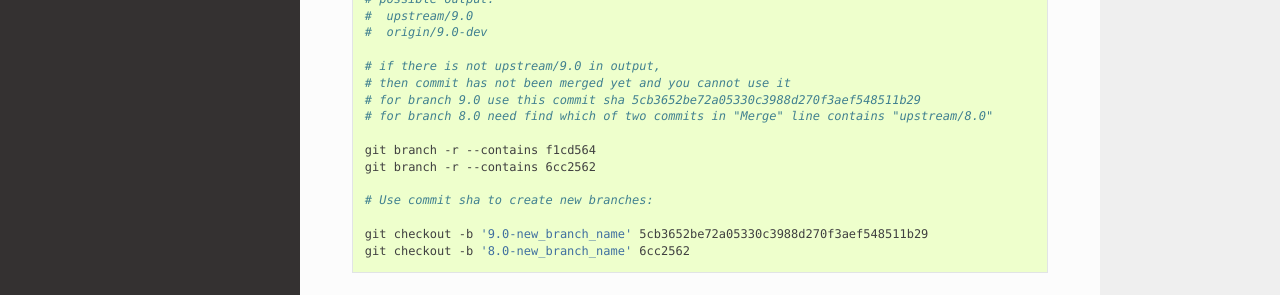
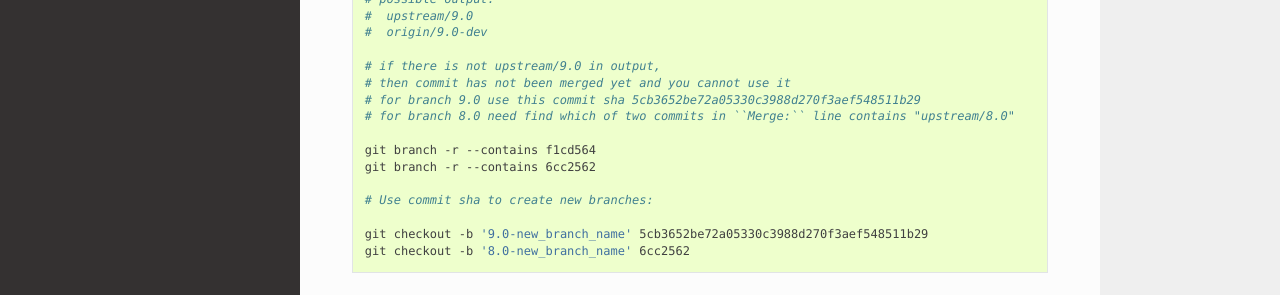
Before and after one commit to itpp-labs/odoo-development, a Sphinx documentation site: the page built from docs/git/multi-pull-request.rst, in a window 1280 px wide and 1252 px high. Shown: the part 791-1086 px from the top of the window. Built offline with Sphinx 7.4.7 and the Read the Docs theme 2.0.0, drawn with Linux system fonts in a browser that asks for light colours; pages that are not in the unit, such as notebooks, are missing from menus.

Commit message:
tiny fix format

```diff
--- a/docs/git/multi-pull-request.rst
+++ b/docs/git/multi-pull-request.rst
@@ -45,7 +45,7 @@ To find last commit ``upstream/8.0`` and ``upstream/9.0`` were merged, use follo
     # if there is not upstream/9.0 in output,
     # then commit has not been merged yet and you cannot use it
     # for branch 9.0 use this commit sha 5cb3652be72a05330c3988d270f3aef548511b29
-    # for branch 8.0 need find which of two commits in "Merge" line contains "upstream/8.0"
+    # for branch 8.0 need find which of two commits in ``Merge:`` line contains "upstream/8.0"
 
     git branch -r --contains f1cd564
     git branch -r --contains 6cc2562
```
